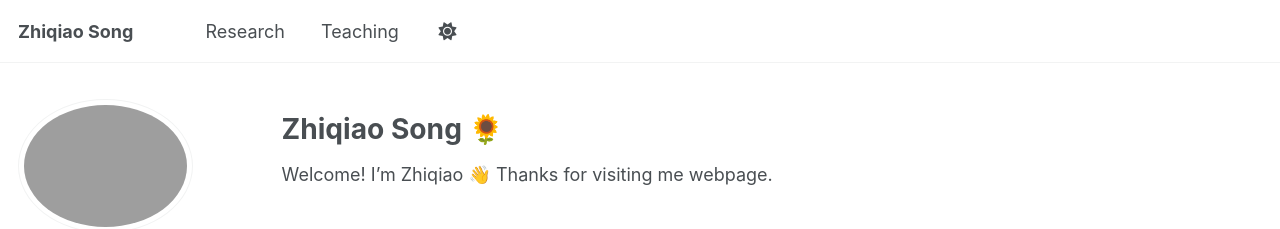
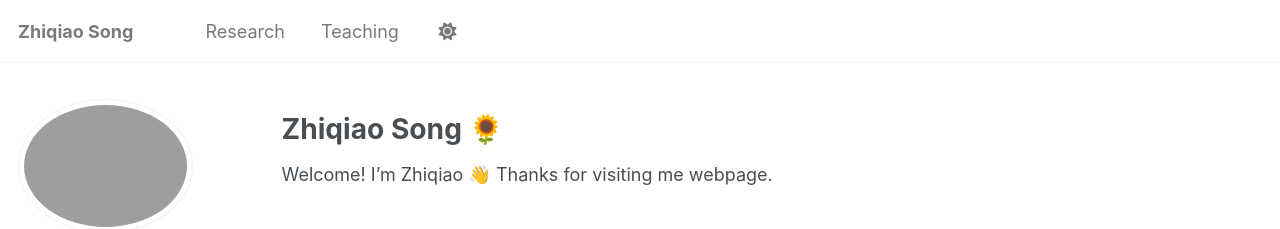
Before and after one commit to ZhiqiaoSong/zhiqiaosong.github.io, a Jekyll site: the page built from _pages/about.md, in a window 1280 px wide. Shown: the top 229 px of the page. Built offline with Jekyll 4.4.1, drawn with Linux system fonts in a browser that asks for light colours; a script that is not in the unit is left out.

Commit message:
Update main.scss

```diff
--- a/assets/css/main.scss
+++ b/assets/css/main.scss
@@ -41,6 +41,9 @@
     "vendor/font-awesome/solid",
     "vendor/font-awesome/brands"
 ;
+.masthead__menu-item a {
+  color: #7a7a7a !important;
+}
 .page__content a {
   color: #4ca6bf !important;
 }
```
